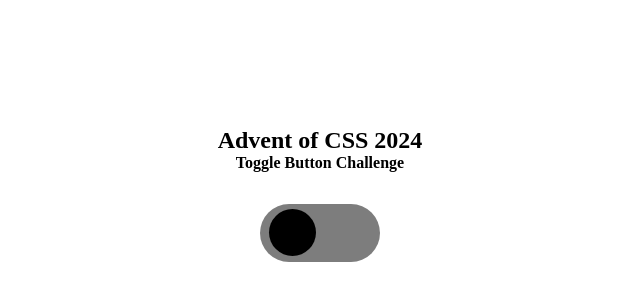
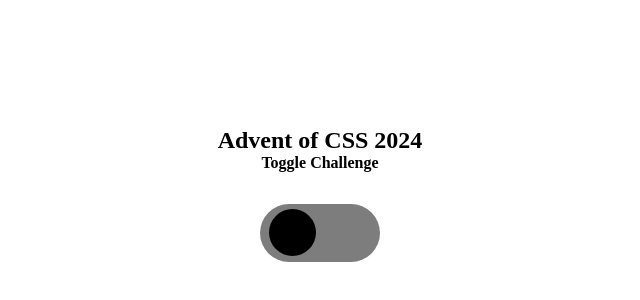
Before and after one commit to myrojoylee/aoc-2024-challenge-2, a plain HTML site: page index.html in a window 1280 px wide. Shown: the part 206-506 px from the top of the page, 320-960 px from the left. Drawn offline with Linux system fonts and the light colour scheme.

```diff
--- a/index.html
+++ b/index.html
@@ -4,14 +4,14 @@
 <head>
     <meta charset="UTF-8">
     <meta name="viewport" content="width=device-width, initial-scale=1.0">
-    <title>Toggle Button Challenge</title>
+    <title>Toggle Challenge</title>
     <link rel="stylesheet" href="style.css">
 </head>
 
 <body>
     <header>
         <h1>Advent of CSS 2024</h1>
-        <h2>Toggle Button Challenge</h2>
+        <h2>Toggle Challenge</h2>
     </header>
 
     <label>
--- a/style.css
+++ b/style.css
@@ -60,7 +60,7 @@ label {
     position: absolute;
     top: 20px;
     right: 19px;
-    transition: opacity 0.1s ease;
+    transition: opacity 0.3s ease;
 }
 
 img {
```
Also changed, not shown: 1 other file.
